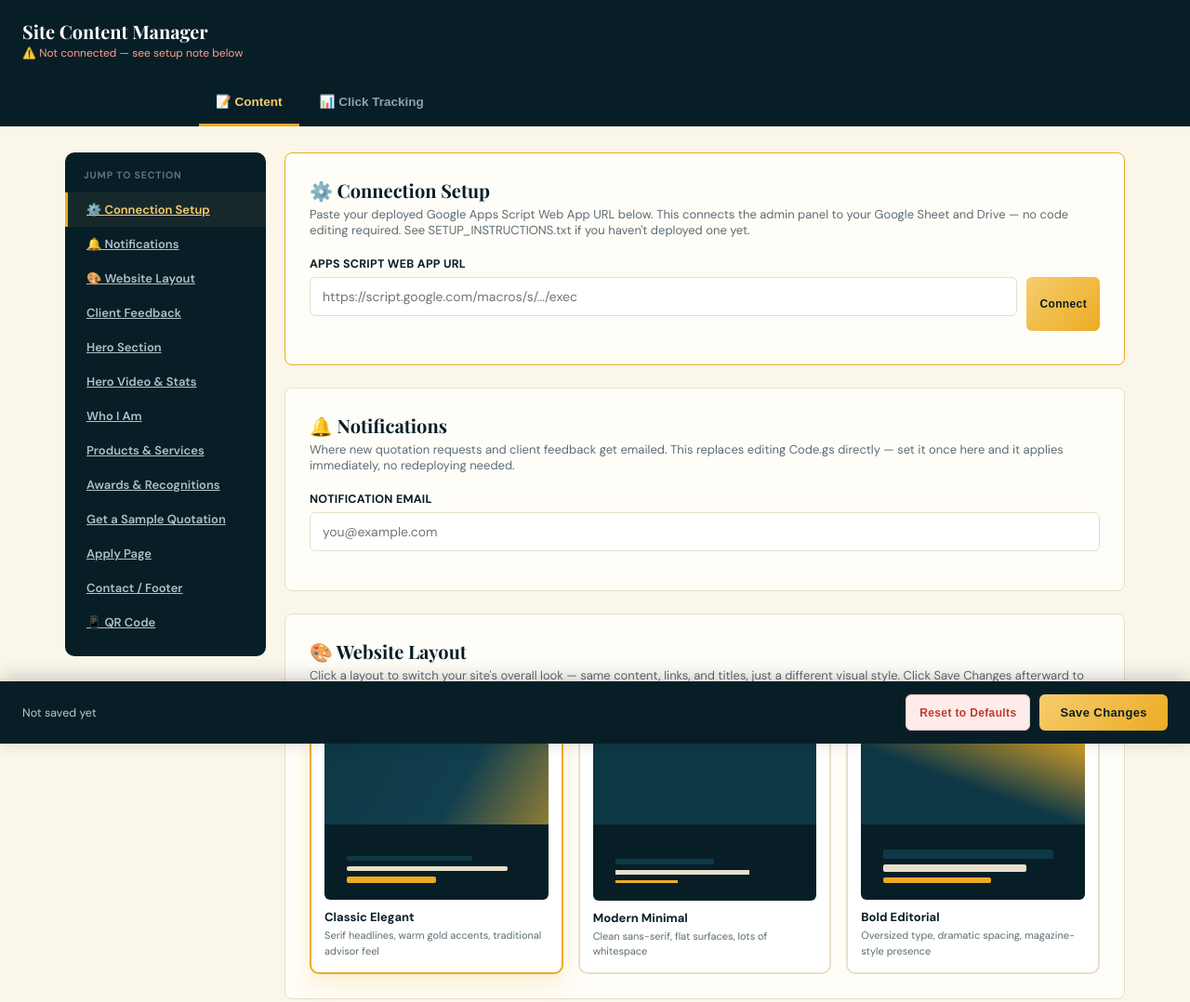
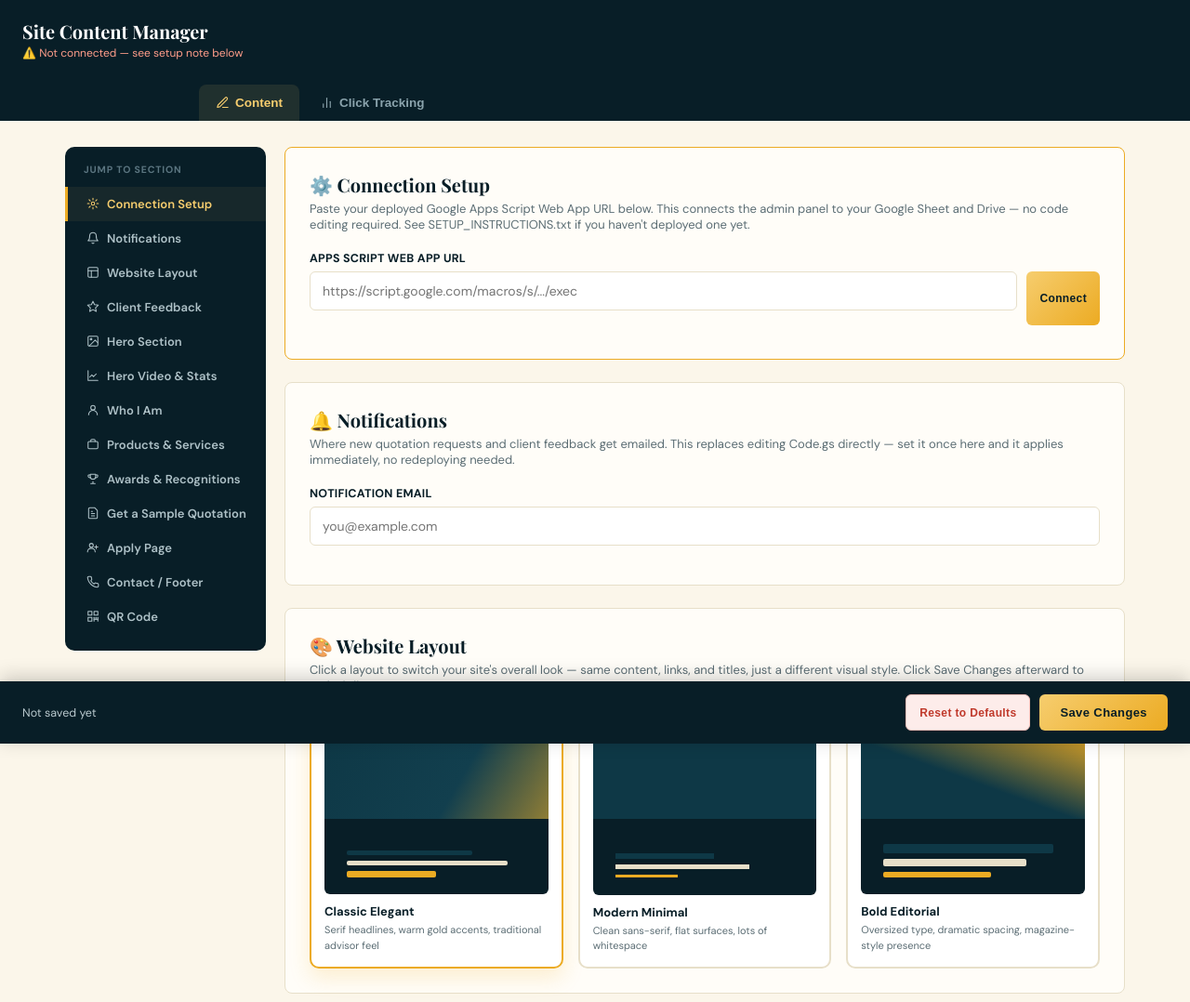
Before and after one commit to JCCBusinessSolutions/Jaymar_Castro_Website_Admin, a plain HTML site: page index.html in a window 1280 px wide. Shown: the top 1078 px of the page at 93% size. Drawn offline with nearby package versions, Linux system fonts and the light colour scheme.

Commit message:
Add files via upload

```diff
--- a/index.html
+++ b/index.html
@@ -105,11 +105,11 @@
   .admin-tabs{background:var(--navy-deep); position:sticky; top:0; z-index:70;}
   .admin-tabs-inner{max-width:900px; margin:0 auto; padding:0 24px; display:flex; gap:4px;}
   .admin-tab{
-    background:none; border:none; color:#8AA3AC; padding:16px 18px; font-size:13.5px; font-weight:700;
-    cursor:pointer; border-bottom:3px solid transparent; transition:color .15s ease, border-color .15s ease;
+    background:none; border:none; color:#8AA3AC; padding:12px 18px; font-size:13.5px; font-weight:700;
+    cursor:pointer; border-radius:8px 8px 0 0; transition:color .15s ease, background .15s ease; margin-top:6px;
   }
   .admin-tab:hover{color:#CFDDE2;}
-  .admin-tab.active{color:var(--gold-light); border-bottom-color:var(--gold);}
+  .admin-tab.active{color:var(--gold-light); background:rgba(246,205,110,.1);}
 
   /* ===== Sidebar navigation (Content tab) ===== */
   .admin-layout{display:flex; align-items:flex-start; max-width:1180px; margin:0 auto;}
@@ -125,6 +125,7 @@
   .sidebar-link{
     display:block; padding:10px 20px; font-size:13px; font-weight:600; color:#AEC1C7;
     border-left:3px solid transparent; transition:color .15s ease, border-color .15s ease, background .15s ease;
+    text-decoration:none;
   }
   .sidebar-link:hover{color:#fff; background:rgba(255,255,255,.04);}
   .sidebar-link.active{color:var(--gold-light); border-left-color:var(--gold); background:rgba(246,205,110,.06);}
@@ -134,9 +135,10 @@
   @media (max-width:880px){
     .admin-layout{display:block;}
     .sidebar-mobile-toggle{
-      display:flex; align-items:center; justify-content:center; width:100%;
-      margin:16px 20px 0; padding:12px; background:var(--navy-deep); border:none; border-radius:8px;
-      color:var(--gold-light); font-size:20px; cursor:pointer; width:calc(100% - 40px);
+      display:flex; align-items:center; justify-content:center;
+      margin:16px 0 0 20px; padding:0; width:44px; height:44px;
+      background:var(--navy-deep); border:none; border-radius:8px;
+      color:var(--gold-light); font-size:19px; cursor:pointer;
     }
     .admin-sidebar{
       flex:none; position:static; width:calc(100% - 40px); margin:0 20px; max-height:0;
@@ -206,8 +208,8 @@
 
 <div class="admin-tabs">
   <div class="admin-tabs-inner">
-    <button class="admin-tab active" id="tabBtnContent">📝 Content</button>
-    <button class="admin-tab" id="tabBtnTracking">📊 Click Tracking</button>
+    <button class="admin-tab active" id="tabBtnContent"><svg width="15" height="15" viewBox="0 0 24 24" fill="none" stroke="currentColor" stroke-width="1.8" stroke-linecap="round" stroke-linejoin="round" style="vertical-align:-3px; margin-right:6px;"><path d="M12 20h9"/><path d="M16.5 3.5a2.1 2.1 0 0 1 3 3L7 19l-4 1 1-4z"/></svg>Content</button>
+    <button class="admin-tab" id="tabBtnTracking"><svg width="15" height="15" viewBox="0 0 24 24" fill="none" stroke="currentColor" stroke-width="1.8" stroke-linecap="round" stroke-linejoin="round" style="vertical-align:-3px; margin-right:6px;"><line x1="18" y1="20" x2="18" y2="10"/><line x1="12" y1="20" x2="12" y2="4"/><line x1="6" y1="20" x2="6" y2="14"/></svg>Click Tracking</button>
   </div>
 </div>
 
@@ -218,19 +220,19 @@
 
   <nav class="admin-sidebar" id="adminSidebar">
     <div class="admin-sidebar-title">Jump to Section</div>
-    <a href="#setupPanel" class="sidebar-link" data-panel="setupPanel">⚙️ Connection Setup</a>
-    <a href="#notificationsPanel" class="sidebar-link" data-panel="notificationsPanel">🔔 Notifications</a>
-    <a href="#layoutPanel" class="sidebar-link" data-panel="layoutPanel">🎨 Website Layout</a>
-    <a href="#feedbackPanel" class="sidebar-link" data-panel="feedbackPanel">Client Feedback</a>
-    <a href="#heroPanel" class="sidebar-link" data-panel="heroPanel">Hero Section</a>
-    <a href="#heroStatsPanel" class="sidebar-link" data-panel="heroStatsPanel">Hero Video &amp; Stats</a>
-    <a href="#whoPanel" class="sidebar-link" data-panel="whoPanel">Who I Am</a>
-    <a href="#productsPanel" class="sidebar-link" data-panel="productsPanel">Products &amp; Services</a>
-    <a href="#awardsPanel" class="sidebar-link" data-panel="awardsPanel">Awards &amp; Recognitions</a>
-    <a href="#quotationPanel" class="sidebar-link" data-panel="quotationPanel">Get a Sample Quotation</a>
-    <a href="#applyPanel" class="sidebar-link" data-panel="applyPanel">Apply Page</a>
-    <a href="#contactPanel" class="sidebar-link" data-panel="contactPanel">Contact / Footer</a>
-    <a href="#qrPanel" class="sidebar-link" data-panel="qrPanel">📱 QR Code</a>
+    <a href="#setupPanel" class="sidebar-link" data-panel="setupPanel"><svg width="14" height="14" viewBox="0 0 24 24" fill="none" stroke="currentColor" stroke-width="1.8" stroke-linecap="round" stroke-linejoin="round" style="vertical-align:-2px; margin-right:8px; flex-shrink:0;"><circle cx="12" cy="12" r="3"/><path d="M12 2v3M12 19v3M2 12h3M19 12h3M4.9 4.9l2.1 2.1M17 17l2.1 2.1M19.1 4.9L17 7M7 17l-2.1 2.1"/></svg>Connection Setup</a>
+    <a href="#notificationsPanel" class="sidebar-link" data-panel="notificationsPanel"><svg width="14" height="14" viewBox="0 0 24 24" fill="none" stroke="currentColor" stroke-width="1.8" stroke-linecap="round" stroke-linejoin="round" style="vertical-align:-2px; margin-right:8px; flex-shrink:0;"><path d="M18 8a6 6 0 0 0-12 0c0 7-3 9-3 9h18s-3-2-3-9"/><path d="M13.73 21a2 2 0 0 1-3.46 0"/></svg>Notifications</a>
+    <a href="#layoutPanel" class="sidebar-link" data-panel="layoutPanel"><svg width="14" height="14" viewBox="0 0 24 24" fill="none" stroke="currentColor" stroke-width="1.8" stroke-linecap="round" stroke-linejoin="round" style="vertical-align:-2px; margin-right:8px; flex-shrink:0;"><rect x="3" y="3" width="18" height="18" rx="2"/><line x1="3" y1="9" x2="21" y2="9"/><line x1="9" y1="9" x2="9" y2="21"/></svg>Website Layout</a>
+    <a href="#feedbackPanel" class="sidebar-link" data-panel="feedbackPanel"><svg width="14" height="14" viewBox="0 0 24 24" fill="none" stroke="currentColor" stroke-width="1.8" stroke-linecap="round" stroke-linejoin="round" style="vertical-align:-2px; margin-right:8px; flex-shrink:0;"><path d="M12 2l2.9 6.3 6.9.8-5.1 4.7 1.4 6.8L12 17.4 5.9 20.6l1.4-6.8L2.2 9.1l6.9-.8z"/></svg>Client Feedback</a>
+    <a href="#heroPanel" class="sidebar-link" data-panel="heroPanel"><svg width="14" height="14" viewBox="0 0 24 24" fill="none" stroke="currentColor" stroke-width="1.8" stroke-linecap="round" stroke-linejoin="round" style="vertical-align:-2px; margin-right:8px; flex-shrink:0;"><rect x="3" y="3" width="18" height="18" rx="2"/><circle cx="8.5" cy="8.5" r="1.5"/><path d="M21 15l-5-5L5 21"/></svg>Hero Section</a>
+    <a href="#heroStatsPanel" class="sidebar-link" data-panel="heroStatsPanel"><svg width="14" height="14" viewBox="0 0 24 24" fill="none" stroke="currentColor" stroke-width="1.8" stroke-linecap="round" stroke-linejoin="round" style="vertical-align:-2px; margin-right:8px; flex-shrink:0;"><path d="M3 3v18h18"/><path d="M18 9l-5 5-3-3-4 4"/></svg>Hero Video &amp; Stats</a>
+    <a href="#whoPanel" class="sidebar-link" data-panel="whoPanel"><svg width="14" height="14" viewBox="0 0 24 24" fill="none" stroke="currentColor" stroke-width="1.8" stroke-linecap="round" stroke-linejoin="round" style="vertical-align:-2px; margin-right:8px; flex-shrink:0;"><circle cx="12" cy="8" r="4"/><path d="M4 21c0-4.4 3.6-8 8-8s8 3.6 8 8"/></svg>Who I Am</a>
+    <a href="#productsPanel" class="sidebar-link" data-panel="productsPanel"><svg width="14" height="14" viewBox="0 0 24 24" fill="none" stroke="currentColor" stroke-width="1.8" stroke-linecap="round" stroke-linejoin="round" style="vertical-align:-2px; margin-right:8px; flex-shrink:0;"><rect x="3" y="7" width="18" height="13" rx="2"/><path d="M8 7V5a2 2 0 0 1 2-2h4a2 2 0 0 1 2 2v2"/></svg>Products &amp; Services</a>
+    <a href="#awardsPanel" class="sidebar-link" data-panel="awardsPanel"><svg width="14" height="14" viewBox="0 0 24 24" fill="none" stroke="currentColor" stroke-width="1.8" stroke-linecap="round" stroke-linejoin="round" style="vertical-align:-2px; margin-right:8px; flex-shrink:0;"><path d="M8 21h8M12 17v4M7 4h10v4a5 5 0 0 1-10 0V4z"/><path d="M7 5H4a3 3 0 0 0 3 5M17 5h3a3 3 0 0 1-3 5"/></svg>Awards &amp; Recognitions</a>
+    <a href="#quotationPanel" class="sidebar-link" data-panel="quotationPanel"><svg width="14" height="14" viewBox="0 0 24 24" fill="none" stroke="currentColor" stroke-width="1.8" stroke-linecap="round" stroke-linejoin="round" style="vertical-align:-2px; margin-right:8px; flex-shrink:0;"><path d="M6 2h9l5 5v13a2 2 0 0 1-2 2H6a2 2 0 0 1-2-2V4a2 2 0 0 1 2-2z"/><path d="M9 13h6M9 17h6M9 9h2"/></svg>Get a Sample Quotation</a>
+    <a href="#applyPanel" class="sidebar-link" data-panel="applyPanel"><svg width="14" height="14" viewBox="0 0 24 24" fill="none" stroke="currentColor" stroke-width="1.8" stroke-linecap="round" stroke-linejoin="round" style="vertical-align:-2px; margin-right:8px; flex-shrink:0;"><circle cx="9" cy="8" r="3.5"/><path d="M2 20c0-3.5 3-6.5 7-6.5s7 3 7 6.5"/><path d="M18 8v6M15 11h6"/></svg>Apply Page</a>
+    <a href="#contactPanel" class="sidebar-link" data-panel="contactPanel"><svg width="14" height="14" viewBox="0 0 24 24" fill="none" stroke="currentColor" stroke-width="1.8" stroke-linecap="round" stroke-linejoin="round" style="vertical-align:-2px; margin-right:8px; flex-shrink:0;"><path d="M22 16.9v3a2 2 0 0 1-2.2 2 19.8 19.8 0 0 1-8.6-3.1 19.5 19.5 0 0 1-6-6 19.8 19.8 0 0 1-3.1-8.7A2 2 0 0 1 4.1 2h3a2 2 0 0 1 2 1.7c.1.9.3 1.8.6 2.7a2 2 0 0 1-.4 2.1L8 9.9a16 16 0 0 0 6 6l1.4-1.4a2 2 0 0 1 2.1-.4c.9.3 1.8.5 2.7.6a2 2 0 0 1 1.8 2.2z"/></svg>Contact / Footer</a>
+    <a href="#qrPanel" class="sidebar-link" data-panel="qrPanel"><svg width="14" height="14" viewBox="0 0 24 24" fill="none" stroke="currentColor" stroke-width="1.8" stroke-linecap="round" stroke-linejoin="round" style="vertical-align:-2px; margin-right:8px; flex-shrink:0;"><rect x="3" y="3" width="7" height="7"/><rect x="14" y="3" width="7" height="7"/><rect x="3" y="14" width="7" height="7"/><line x1="14" y1="14" x2="14" y2="21"/><line x1="21" y1="14" x2="21" y2="21"/><line x1="17.5" y1="14" x2="17.5" y2="17.5"/><line x1="14" y1="17.5" x2="21" y2="17.5"/></svg>QR Code</a>
   </nav>
 
   <main class="admin-main">
```
